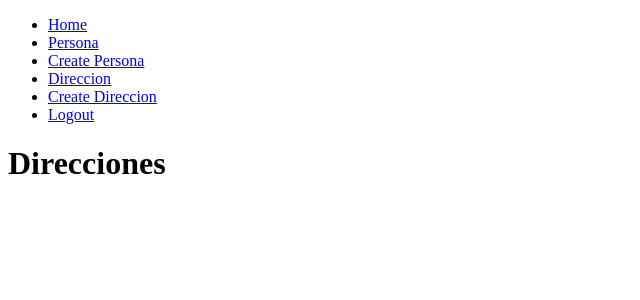
After one commit to bytelu/MFoster, a Django app: page /direccion/ in a window 1280 px wide. The commit adds this page. Shown: the top 300 px of the page, without its empty margins (0-640 px from the left). Run offline with Django 4.2, Linux system fonts and the light colour scheme; the visitor is signed in with stand-in values (Sample User, id 1); data that the repository does not hold is empty.

Commit message:
Direccion CRUD completed

```diff
--- a/MFoster/urls.py
+++ b/MFoster/urls.py
@@ -22,10 +22,14 @@ urlpatterns = [
     path('admin/', admin.site.urls),
     path('', views.home, name='home'),
     path('signup/', views.signup, name='signup'),
-    path('persona/', views.persona, name='persona'),
     path('logout/', views.signout, name='logout'),
     path('signin/', views.signin, name='signin'),
+    path('persona/', views.persona, name='persona'),
     path('persona/create/', views.create_persona, name='create_persona'),
     path('persona/<int:persona_id>/', views.persona_detail, name='persona_detail'),
-    path('persona/<int:persona_id>/delete', views.delete_persona, name='delete_persona')
+    path('persona/<int:persona_id>/delete', views.delete_persona, name='delete_persona'),
+    path('direccion/', views.direccion, name='direccion'),
+    path('direccion/create/', views.create_direccion, name='create_direccion'),
+    path('direccion/<int:direccion_id>/', views.direccion_detail, name='direccion_detail'),
+    path('direccion/<int:direccion_id>/delete', views.delete_direccion, name='delete_direccion'),
 ]
--- a/website/forms.py
+++ b/website/forms.py
@@ -6,3 +6,9 @@ class PersonaForm(ModelForm):
     class Meta:
         model = Persona
         fields = ['nombre', 'apellido_p', 'apellido_m']
+
+
+class DireccionForm(ModelForm):
+    class Meta:
+        model = Direccion
+        fields = ['calle', 'num_ext', 'num_int', 'colonia', 'estado']
--- a/website/templates/base.html
+++ b/website/templates/base.html
@@ -5,7 +5,7 @@
     <meta name="viewport"
           content="width=device-width, user-scalable=no, initial-scale=1.0, maximum-scale=1.0, minimum-scale=1.0">
     <meta http-equiv="X-UA-Compatible" content="ie=edge">
-    <title>Crud Application</title>
+    <title>Patitas y garritas</title>
 </head>
 <body>
 
@@ -26,8 +26,17 @@
             </li>
 
             <li>
+                <a href="/direccion">Direccion</a>
+            </li>
+
+            <li>
+                <a href="/direccion/create/">Create Direccion</a>
+            </li>
+
+            <li>
                 <a href="/logout">Logout</a>
             </li>
+
 
             {% else %}
             <li>
--- /dev/null
+++ b/website/templates/direccion.html
@@ -0,0 +1,16 @@
+{% extends 'base.html' %}
+
+{% block content %}
+<h1>Direcciones</h1>
+
+<ul>
+    {% for direccion in direccions %}
+        <li>
+            <a href="{% url 'direccion_detail' direccion.id_direccion %}">
+                {{direccion.calle}} {{direccion.num_ext}} {{direccion.num_int}} {{direccion.colonia}} {{direccion.estado}}
+            </a>
+        </li>
+    {% endfor %}
+</ul>
+
+{% endblock %}
--- a/website/views.py
+++ b/website/views.py
@@ -3,8 +3,8 @@ from django.contrib.auth.forms import UserCreationForm, AuthenticationForm
 from django.contrib.auth.models import User
 from django.contrib.auth import login, logout, authenticate
 from django.db import IntegrityError
-from .forms import PersonaForm
-from .models import Persona
+from .forms import PersonaForm, DireccionForm
+from .models import Persona, Direccion
 from django.contrib.auth.decorators import login_required
 
 
@@ -42,6 +42,14 @@ def persona(request):
     personas = Persona.objects.all()
     return render(request, 'persona.html', {
         'personas': personas
+    })
+
+
+@login_required
+def direccion(request):
+    direccions = Direccion.objects.all()
+    return render(request, 'direccion.html', {
+        'direccions': direccions
     })
 
 
@@ -88,6 +96,25 @@ def create_persona(request):
 
 
 @login_required
+def create_direccion(request):
+    if request.method == 'GET':
+        return render(request, 'create_direccion.html', {
+            'form': DireccionForm
+        })
+    else:
+        try:
+            form = DireccionForm(request.POST)
+            new_direccion = form.save(commit=False)
+            new_direccion.save()
+            return redirect('direccion')
+        except ValueError:
+            return render(request, 'create_direccion.html', {
+                'form': DireccionForm,
+                'error': 'Provee datos validos'
+            })
+
+
+@login_required
 def persona_detail(request, persona_id):
     if request.method == 'GET':
         persona = get_object_or_404(Persona, pk=persona_id)
@@ -105,8 +132,33 @@ def persona_detail(request, persona_id):
 
 
 @login_required
+def direccion_detail(request, direccion_id):
+    if request.method == 'GET':
+        direccion = get_object_or_404(Direccion, pk=direccion_id)
+        form = DireccionForm(instance=direccion)
+        return render(request, 'direccion_detail.html', {'direccion': direccion, 'form': form})
+    else:
+        try:
+            direccion = get_object_or_404(Direccion, pk=direccion_id)
+            form = DireccionForm(request.POST, instance=direccion)
+            form.save()
+            return redirect('direccion')
+        except ValueError:
+            return render(request, 'direccion_detail.html', {'direccion': direccion, 'form': form,
+                                                             'error': 'error updating persona'})
+
+
+@login_required
 def delete_persona(request, persona_id):
     persona = get_object_or_404(Persona, pk=persona_id)
     if request.method == 'POST':
         persona.delete()
         return redirect('persona')
+
+
+@login_required
+def delete_direccion(request, direccion_id):
+    direccion = get_object_or_404(Direccion, pk=direccion_id)
+    if request.method == 'POST':
+        direccion.delete()
+        return redirect('direccion')
```
Also changed, not shown: website/templates/create_direccion.html (added, +13 -0 lines), website/templates/direccion_detail.html (added, +23 -0 lines), website/templates/read_direccion.html (added, +8 -0 lines).
